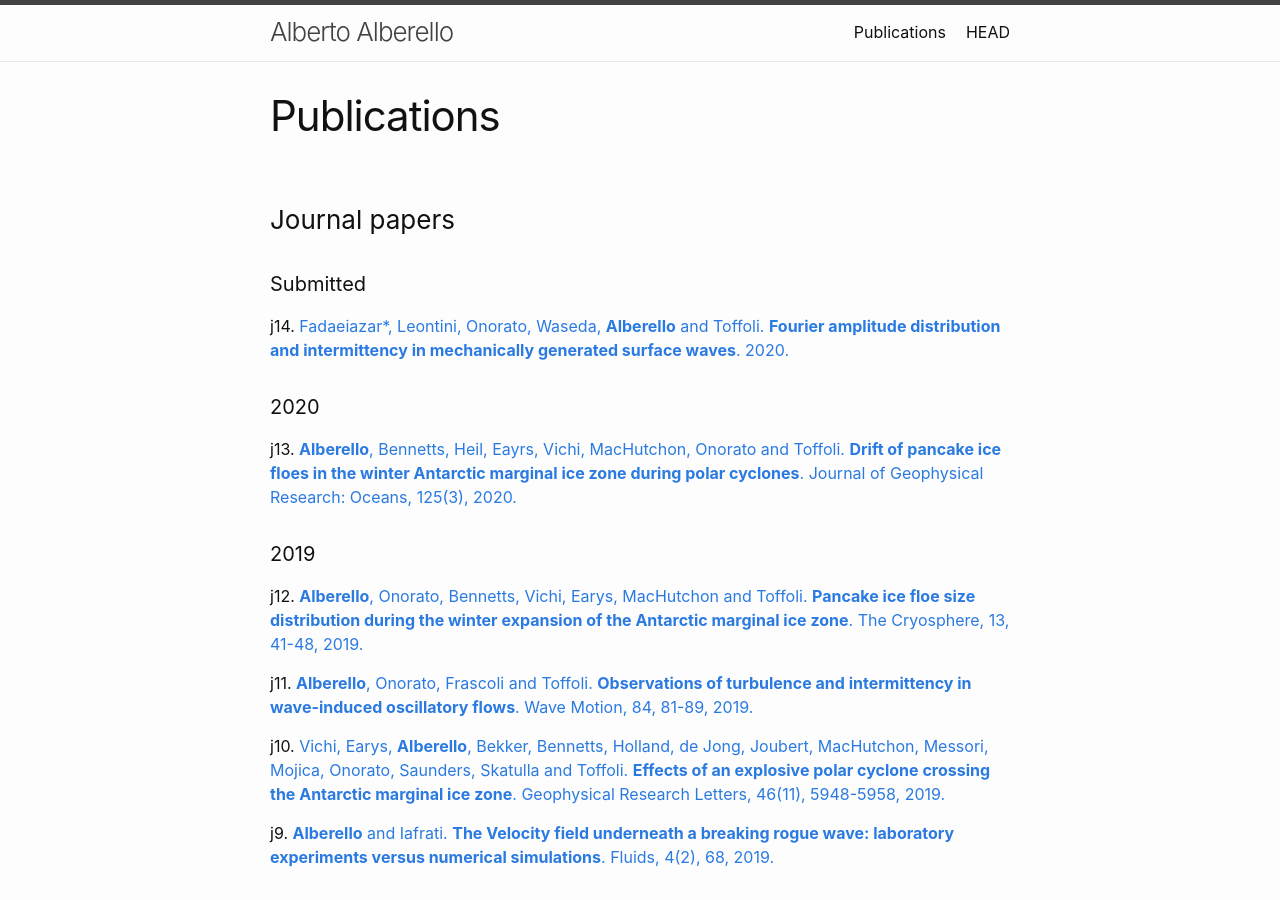
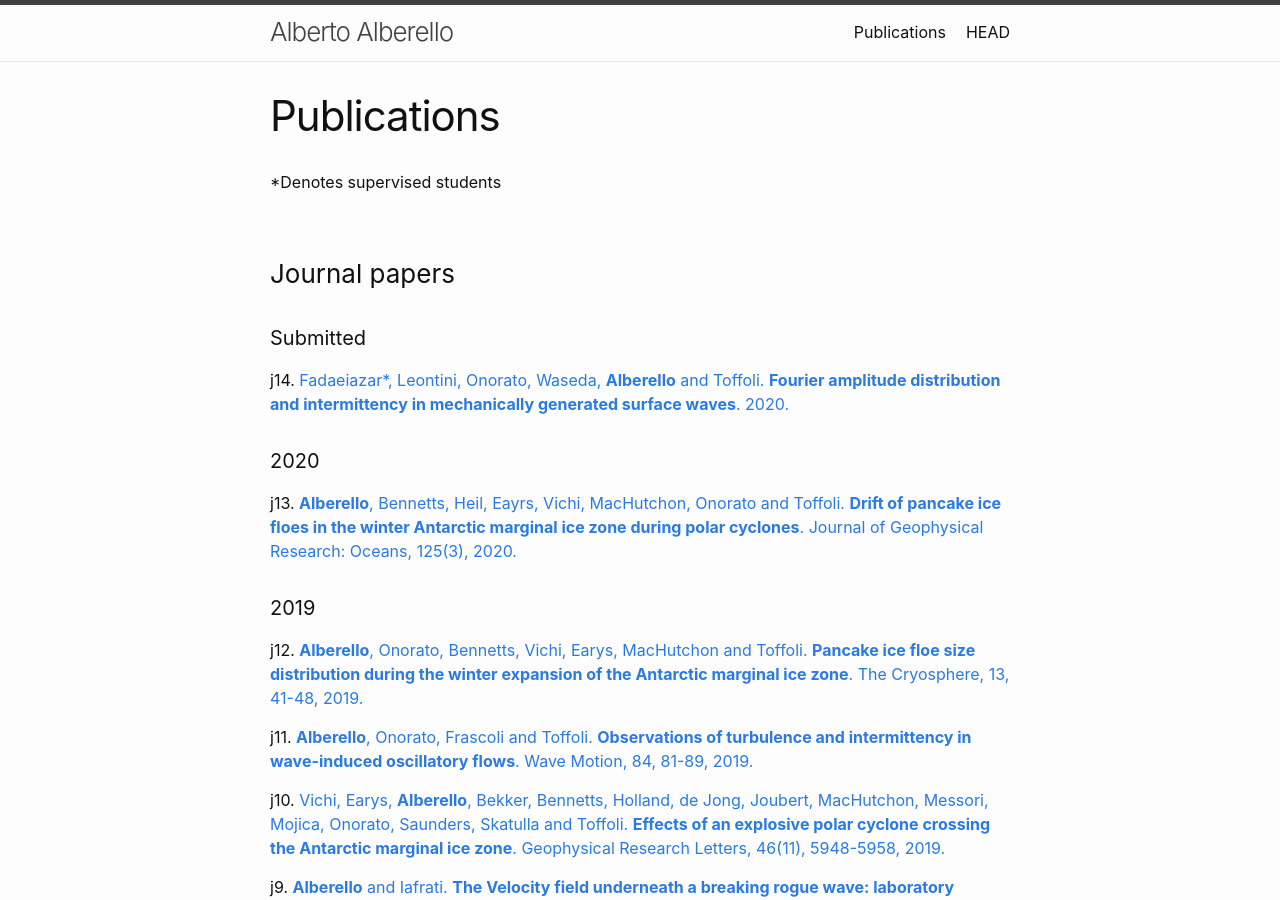
Before and after one commit to alberto-alberello/alberto-alberello.github.io, a Jekyll site: the page built from publications.md, in a window 1280 px wide and 900 px high. Built offline with Jekyll 4.4.1, drawn with Linux system fonts in a browser that asks for light colours.

Commit message:
Update publications.md

```diff
--- a/publications.md
+++ b/publications.md
@@ -3,6 +3,8 @@ layout: page
 title: Publications
 permalink: /publications/
 ---
+
+*Denotes supervised students
 
 ### Journal papers
 
```
